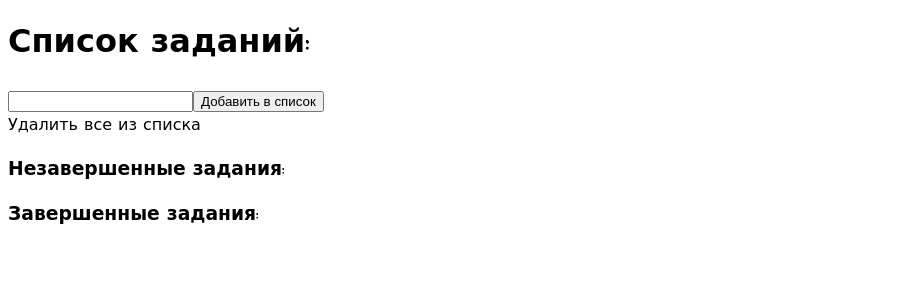
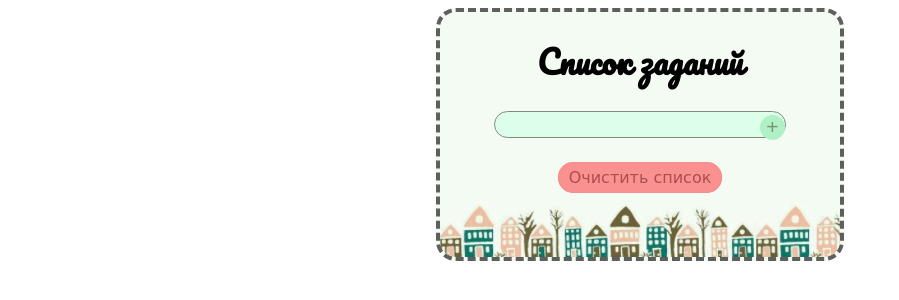
Before and after one commit to NikitaPO/flask_pymongo_todo, a Flask app: page / in a window 1280 px wide. Shown: the top 300 px of the page, without its empty margins (0-899 px from the left). Run offline with Flask 2, Linux system fonts and the light colour scheme; data that the repository does not hold is empty.

Commit message:
added some style

```diff
--- a/static/css/style.css
+++ b/static/css/style.css
@@ -2,12 +2,153 @@ body {
   font-family: "Indie Flower", cursive;
 }
 
-a {
-  color: #000 !important;
+h1 {
+  text-align: center;
+  font-family: "Pacifico", cursive;
+}
+
+.form {
+  text-align: center;
+}
+
+.form_box {
+  display: inline;
+  position: relative;
+}
+
+.add_btn {
+  position: absolute;
+  border-radius: 50%;
+  border: none;
+  background-color: rgb(175, 240, 198);
+  color: #76976d;
+  line-height: 0px;
+  height: 25px;
+  width: 25px;
+  top: 1px;
+  right: 1px;
+  cursor: pointer;
+  font-size: 21px;
+}
+
+.add_btn:hover {
+  background-color: rgb(128, 233, 165);
+  transition: 0.3s;
+  color: rgb(255, 255, 255);
+}
+.task_input {
+  outline: none;
+  border: 1px solid #7e8b7d;
+  border-radius: 15px;
+  background-color: rgb(221, 255, 233);
+  padding: 5px 10px;
+  max-width: 270px;
+  width: 100%;
+}
+
+ul {
+  list-style-type: none;
+  margin-block-start: 0px;
+  margin-block-end: 0px;
+  padding-inline-start: 0px;
+  padding-inline-start: 0px;
+}
+
+.container_box {
+  max-width: 400px;
+  width: 100%;
+  margin: 0 auto;
+  border: 4px dashed rgba(3, 2, 2, 0.623);
+  border-radius: 20px;
+  overflow-x: hidden;
+  background-color: #f4fbf3;
+}
+
+.container {
+  padding-left: 40px;
+  padding-right: 40px;
+}
+
+.unfinished_tasks {
+  margin-top: 30px;
+}
+
+.unfinished_task {
+  position: relative;
+  border-bottom: 2px solid #7e8b7d;
+  max-width: 280px;
+  padding-left: 25px;
+  padding-bottom: 3px;
+  margin: 0 auto;
+  line-height: 27px;
+  margin-top: 10px;
+}
+
+.unfinished_task:hover {
+  border-bottom: 2px solid #0c0e0c;
+  transition: 1s;
+}
+
+.checkbox {
+  position: absolute;
+  border-radius: 50%;
+  border: 1px solid #616161;
+  height: 15px;
+  width: 15px;
+  top: 6px;
+  left: 0px;
+}
+
+.unfinished_task:hover .checkbox {
+  border-radius: 50%;
+  border: 2px solid #2e2d2d;
+  height: 15px;
+  width: 15px;
+  transition: 0.3s;
+}
+
+.unfinished_task a {
+  color: #2f332e;
   text-decoration: none;
+}
+
+.unfinished_task a:hover {
+  color: #0f160e;
+  padding-left: 5px;
+  transition: 0.3s;
+}
+
+.finished_tasks {
+  margin: 30px auto;
+  max-width: 280px;
 }
 
 .finished_task {
   text-decoration: line-through;
-  color: #a1a1a1 !important;
+  color: #a1a1a1;
 }
+
+.delete_btn {
+  text-decoration: none;
+  border: 1px solid rgb(247, 142, 142);
+  border-radius: 15px;
+  padding: 5px 10px;
+  color: rgb(172, 78, 78);
+  background-color: rgb(250, 145, 145);
+}
+
+.delete_btn__box {
+  text-align: center;
+}
+
+.delete_btn:hover {
+  background-color: rgb(252, 196, 196);
+  transition: 0.3s;
+}
+
+footer {
+  margin-top: 10px;
+  background-image: url("../houses.jpg");
+  width: 100%;
+  height: 60px;
+}
--- a/templates/index.html
+++ b/templates/index.html
@@ -4,7 +4,7 @@
     <meta charset="UTF-8" />
     <meta name="viewport" content="width=device-width, initial-scale=1.0" />
     <link
-      href="https://fonts.googleapis.com/css2?family=Indie+Flower&display=swap"
+      href="https://fonts.googleapis.com/css2?family=Pacifico&display=swap"
       rel="stylesheet"
     />
     <link
@@ -15,33 +15,45 @@
     <title>{{title}}</title>
   </head>
   <body>
-    <h1>Список заданий:</h1>
-    <form action="/add" method="POST">
-      <input type="text" name="message" value="" required /><button
-        type="submit"
-      >
-        Добавить в список
-      </button>
+    <div class="container_box">
+      <div class="container">
+        <h1>Список заданий</h1>
+        <form class="form" action="/add" method="POST">
+          <div class="form_box">
+            <input
+              class="task_input"
+              type="text"
+              name="message"
+              value=""
+              required
+            /><button class="add_btn" type="submit">+</button>
+          </div>
         </form>
 
-    <a href="/delete">Удалить все из списка</a>
-
-    <h3>Незавершенные задания:</h3>
-    <ol>
+        <ul class="unfinished_tasks">
           {% for item in unfinished %}
           <li>
+            <div class="unfinished_task">
+              <span class="checkbox"></span>
               <a href="/complete/{{item._id}}">{{item.message}}</a>
+            </div>
           </li>
           {% endfor %}
-    </ol>
 
-    <h3>Завершенные задания:</h3>
-    <ol>
+
+        <ul class="finished_tasks">
           {% for item in finished %}
           <li>
             <span class="finished_task">{{item.message}}</span>
           </li>
           {% endfor %}
-    </ol>
+        </ul>
+
+        <div class="delete_btn__box">
+          <a href="/delete" class="delete_btn">Очистить список</a>
+        </div>
+      </div>
+      <footer></footer>
+    </div>
   </body>
 </html>
```
Also changed, not shown: static/houses.jpg (added). Lines whose indentation alone changed are shown as unchanged.
